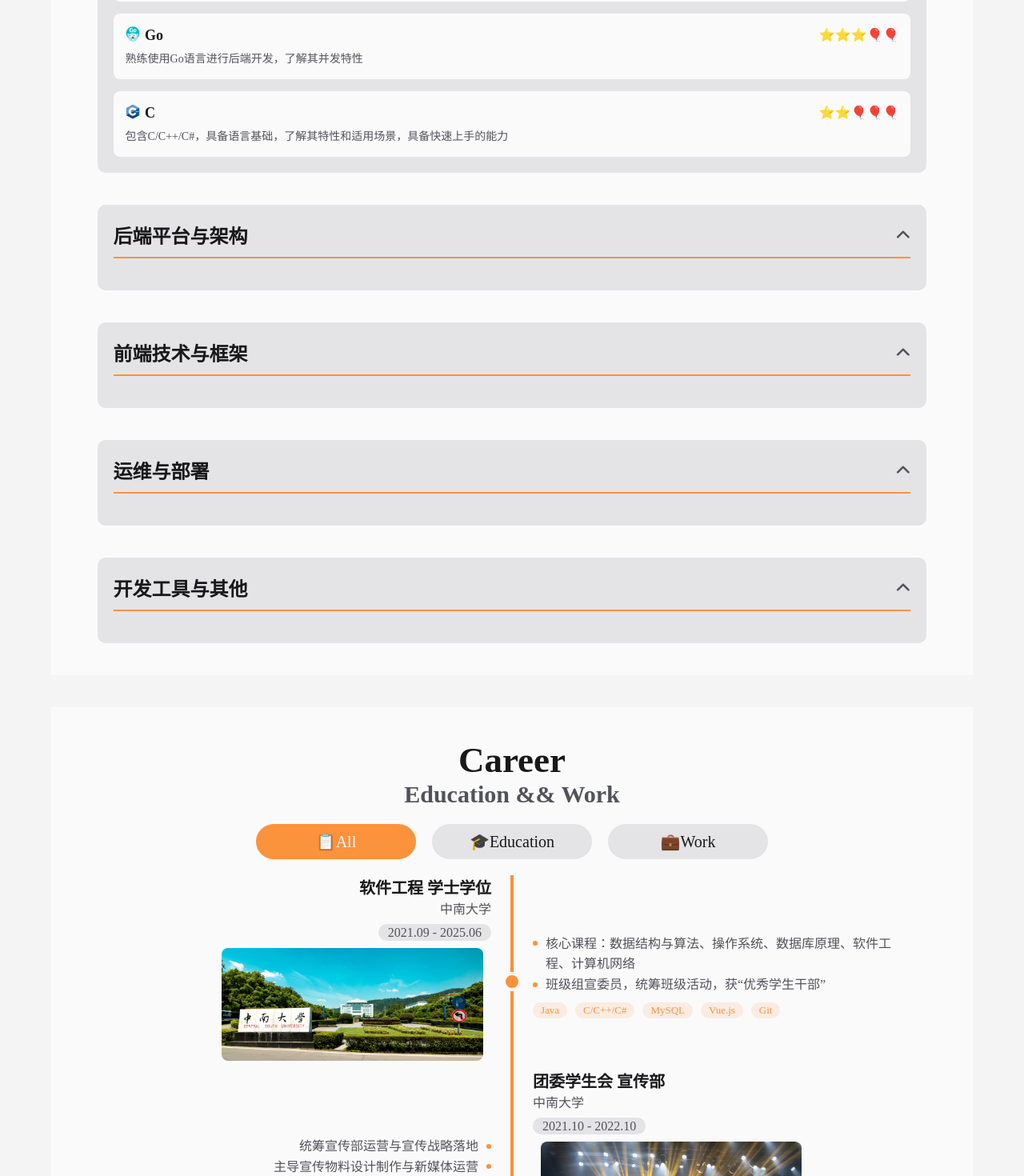
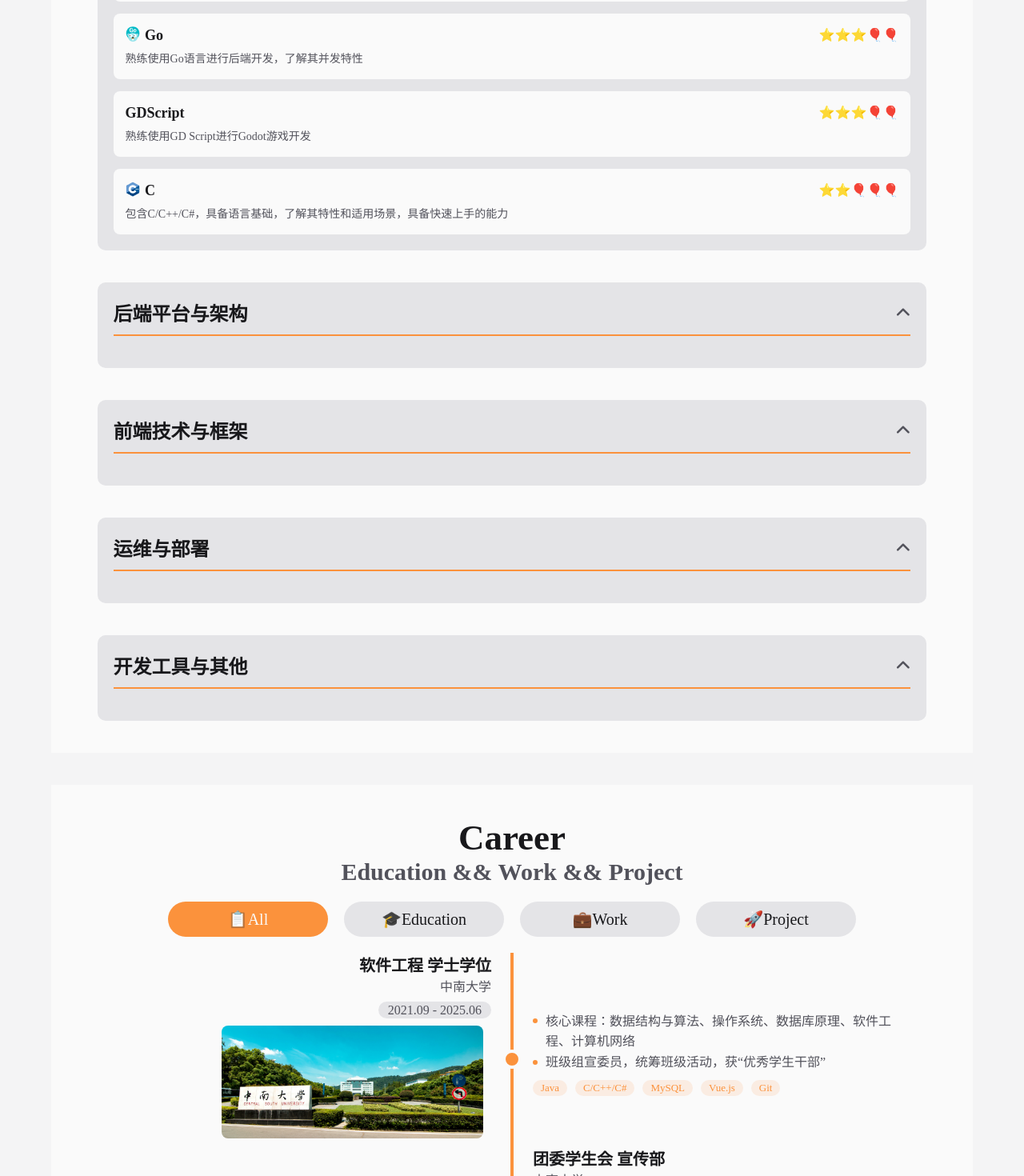
Before and after one commit to XiChen1234/MyWebsite, a Vue app: page / in a window 1280 px wide. Shown: the part 2000-3470 px from the top of the page at 80% size. Built offline with nearby package versions, Linux system fonts and the light colour scheme.

Commit message:
update: update about, skill and career page
更新关于页面、技术栈页面和经历页面

```diff
--- a/src/components/page/AboutPage.vue
+++ b/src/components/page/AboutPage.vue
@@ -29,8 +29,12 @@ import bodyImg from '@/assets/img/body.jpg';
             <div class="span">段实习经历</div>
           </div>
           <div class="card button">
-            <div class="num">03+</div>
+            <div class="num">05+</div>
             <div class="span">个项目推进</div>
+          </div>
+          <div class="card button">
+            <div class="num">02+</div>
+            <div class="span">个游戏开发</div>
           </div>
         </div>
         <a class="download button" href="/resume.pdf" download>
--- a/src/components/page/CareerPage.vue
+++ b/src/components/page/CareerPage.vue
@@ -17,7 +17,7 @@ import orange from '@/assets/img/orange.svg';
 // 定义经历数据接口
 interface ExperienceItem {
   id: string; // 唯一标识符
-  type: 'Education' | 'Work';
+  type: 'Education' | 'Work' | 'Project';
   title: string;
   organization: string;
   start: Date;
@@ -226,10 +226,45 @@ const experienceData: ExperienceItem[] = [
     skills: ['Python', 'YOLO'],
     imagePath: orange
   },
+  {
+    id: 'project-1',
+    type: 'Project',
+    title: '牛马时薪计算器',
+    organization: '黑客松',
+    start: new Date('2025-12-27'),
+    end: new Date('2025-12-27'),
+    details: [
+      '参加黑客松竞赛，开发一款打工人时薪计算工具',
+      '使用原生JavaScript和CSS构建响应式Web应用',
+      '支持多种薪酬类型（时薪/日薪/月薪/年薪）和工作制度计算',
+      '实现休息时间、摸鱼时间、通勤时间、生活成本等多维度参数',
+      '设计成就系统和趣味对比功能，提升用户体验',
+      '采用模块化开发，包含计算器、渲染器等独立模块'
+    ],
+    skills: ['JavaScript', 'CSS3', 'HTML5', '模块化开发'],
+    imagePath: orange
+  },
+  {
+    id: 'project-2',
+    type: 'Project',
+    title: 'Paws Up! - 节奏音游',
+    organization: 'That Game Jam',
+    start: new Date('2025-12-20'),
+    end: new Date('2026-01-05'),
+    details: [
+      '使用Godot引擎独立开发单音轨节奏音游',
+      '实现猫猫拳和猫猫哈气两种打击方式，支持Space和Enter键操作',
+      '设计五位性格迥异的NPC对应五首特别音乐，包含快速连打音符等特殊机制',
+      '成功导出WebGL版本，支持浏览器直接游玩',
+      '参加That Game Jam游戏开发竞赛'
+    ],
+    skills: ['Godot Engine', 'GDScript', 'WebGL', '游戏设计'],
+    imagePath: orange
+  },
 ];
 
 // 当前激活的tab
-const activeTab = ref<'Education' | 'Work' | 'All'>('All');
+const activeTab = ref<'Education' | 'Work' | 'Project' | 'All'>('All');
 
 // 根据当前tab过滤数据并按时间排序（升序）
 const filteredExperienceData = computed(() => {
@@ -247,9 +282,9 @@ const filteredExperienceData = computed(() => {
 
 /**
  * 切换tab的函数
- * @param tab 要切换的tab类型 'education' 或 'work' 或 'all'
+ * @param tab 要切换的tab类型 'education' 或 'work' 或 'project' 或 'all'
  */
-function switchTab(tab: 'Education' | 'Work' | 'All') {
+function switchTab(tab: 'Education' | 'Work' | 'Project' | 'All') {
   activeTab.value = tab;
 }
 </script>
@@ -258,7 +293,7 @@ function switchTab(tab: 'Education' | 'Work' | 'All') {
   <div class="career-page" id="career">
     <!-- 页面标题 -->
     <h1 class="title">Career</h1>
-    <p class="sub-title">Education && Work</p>
+    <p class="sub-title">Education && Work && Project</p>
     <div class="container">
       <!-- Tab切换栏 -->
       <div class="tab-container">
@@ -270,6 +305,9 @@ function switchTab(tab: 'Education' | 'Work' | 'All') {
         </div>
         <div :class="['tab-button button', { active: activeTab === 'Work' }]" @click="switchTab('Work')">
           💼Work
+        </div>
+        <div :class="['tab-button button', { active: activeTab === 'Project' }]" @click="switchTab('Project')">
+          🚀Project
         </div>
       </div>
 
--- a/src/components/page/SkillPage.vue
+++ b/src/components/page/SkillPage.vue
@@ -12,6 +12,7 @@ const skillSections = [
       { name: 'Python', level: 4, description: '可用于脚本编写、自动化任务及Flask轻量级Web应用开发' },
       { name: 'JavaScript', level: 4, description: '掌握ES6+特性，能够实现前端交互及Vue.js项目开发' },
       { name: 'Go', level: 3, description: '熟练使用Go语言进行后端开发，了解其并发特性' },
+      { name: 'GDScript', level: 3, description: '熟练使用GD Script进行Godot游戏开发' },
       { name: 'C', level: 2, description: '包含C/C++/C#，具备语言基础，了解其特性和适用场景，具备快速上手的能力' }
     ]
   }, {
@@ -47,6 +48,7 @@ const skillSections = [
     list: [
       { name: 'Git', level: 4, description: '熟练掌握Git工作流，用于日常的代码版本控制和团队协作' },
       { name: 'Postman', level: 3, description: '了解其作为API测试工具的基本使用' },
+      { name: 'Godot', level: 3, description: '熟悉Godot引擎并能够开发2D游戏' },
       { name: 'Pandas', level: 1, description: '了解其用于数据处理和分析的基本操作' }
     ]
   }
```
